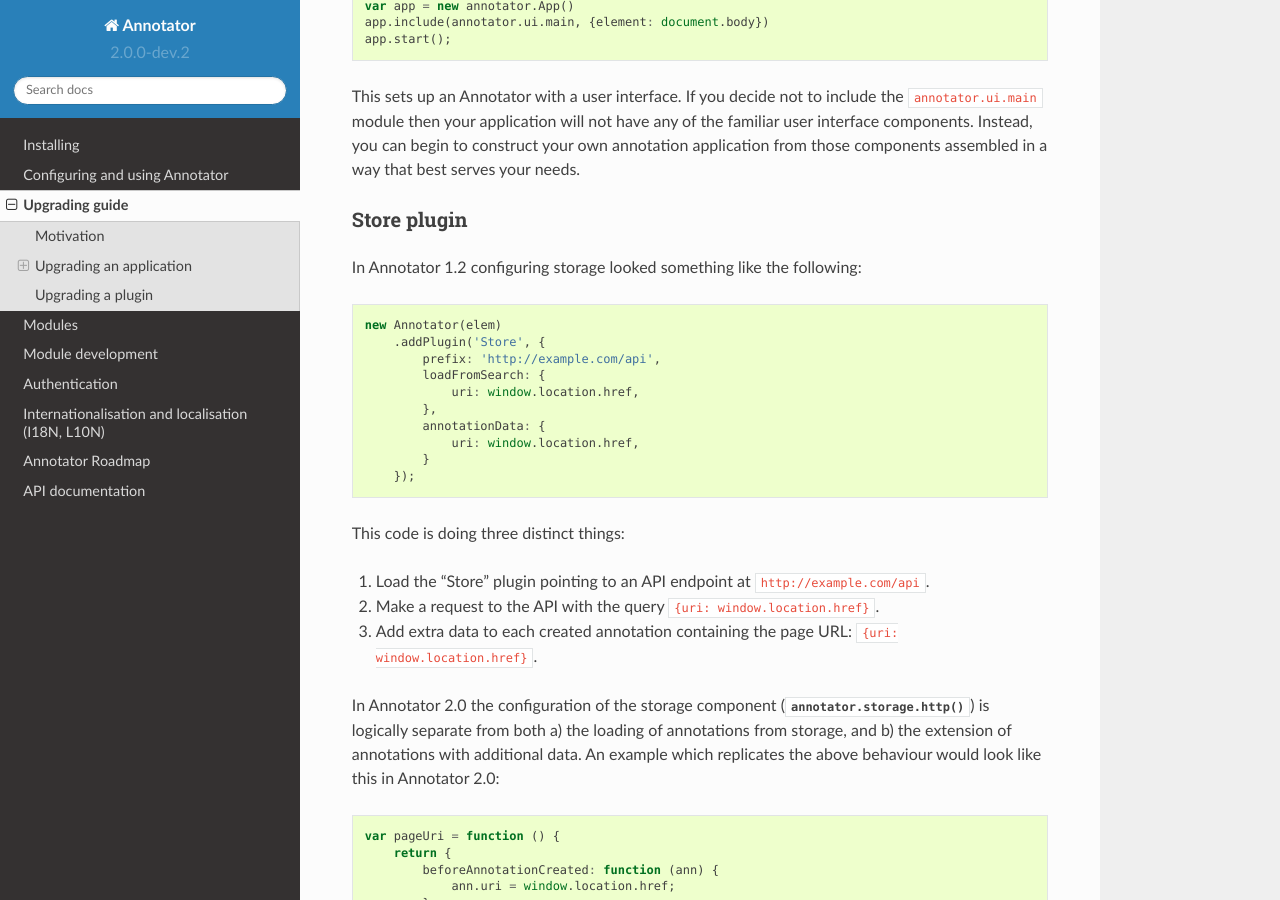
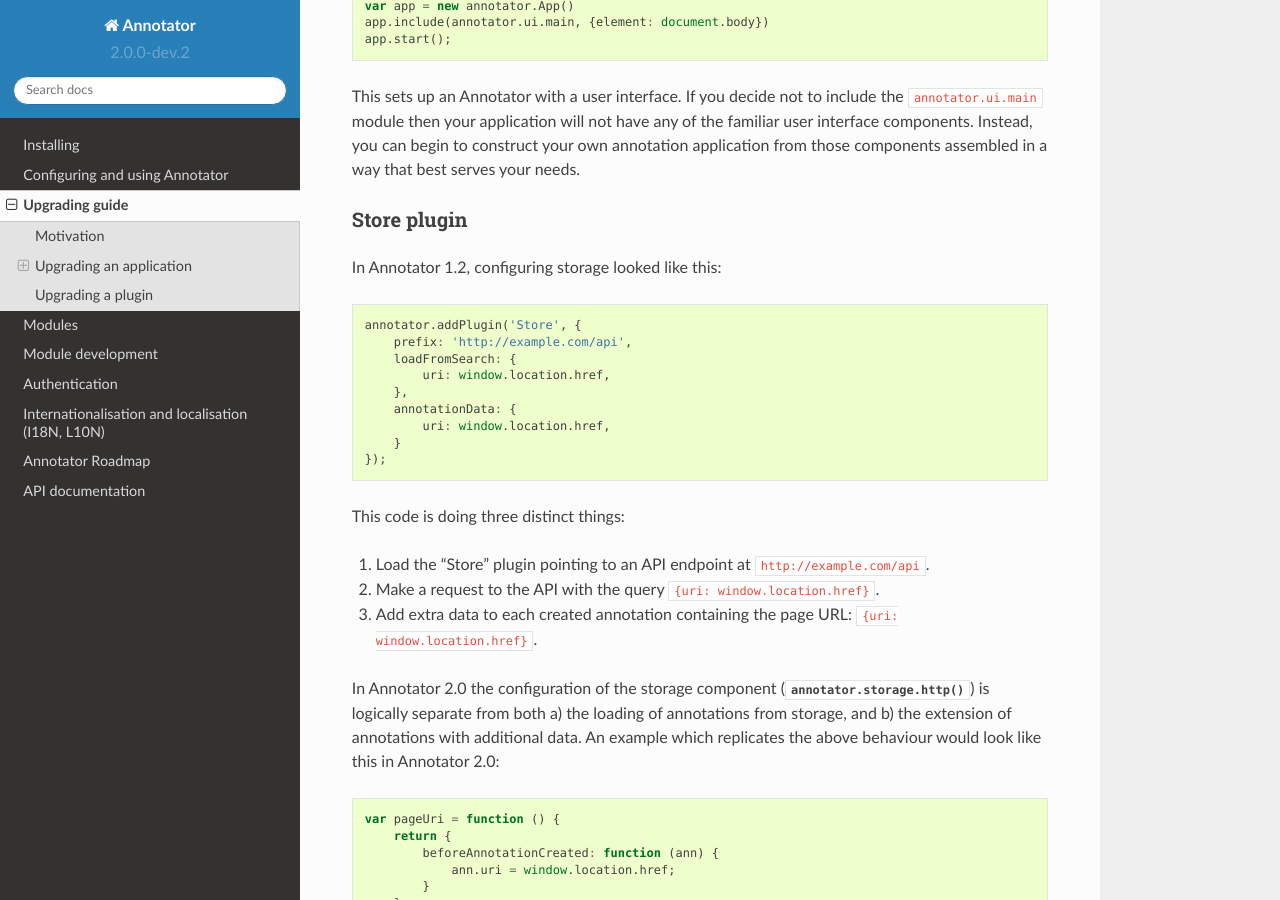
Before and after one commit to openannotation/annotator, a Sphinx documentation site: the page built from doc/upgrading.rst, in a window 1280 px wide and 900 px high, scrolled down 1712 px. Built offline with Sphinx 7.4.7 and the Read the Docs theme 2.0.0, drawn with Linux system fonts in a browser that asks for light colours; pages that are not in the unit, such as notebooks, are missing from menus.

Commit message:
Punctuation, indentation, and fat trimming

```diff
--- a/doc/upgrading.rst
+++ b/doc/upgrading.rst
@@ -85,18 +85,17 @@ best serves your needs.
 Store plugin
 ~~~~~~~~~~~~
 
-In Annotator 1.2 configuring storage looked something like the following::
+In Annotator 1.2, configuring storage looked like this::
 
-    new Annotator(elem)
-        .addPlugin('Store', {
-            prefix: 'http://example.com/api',
-            loadFromSearch: {
-                uri: window.location.href,
-            },
-            annotationData: {
-                uri: window.location.href,
-            }
-        });
+    annotator.addPlugin('Store', {
+        prefix: 'http://example.com/api',
+        loadFromSearch: {
+            uri: window.location.href,
+        },
+        annotationData: {
+            uri: window.location.href,
+        }
+    });
 
 This code is doing three distinct things:
 
```
